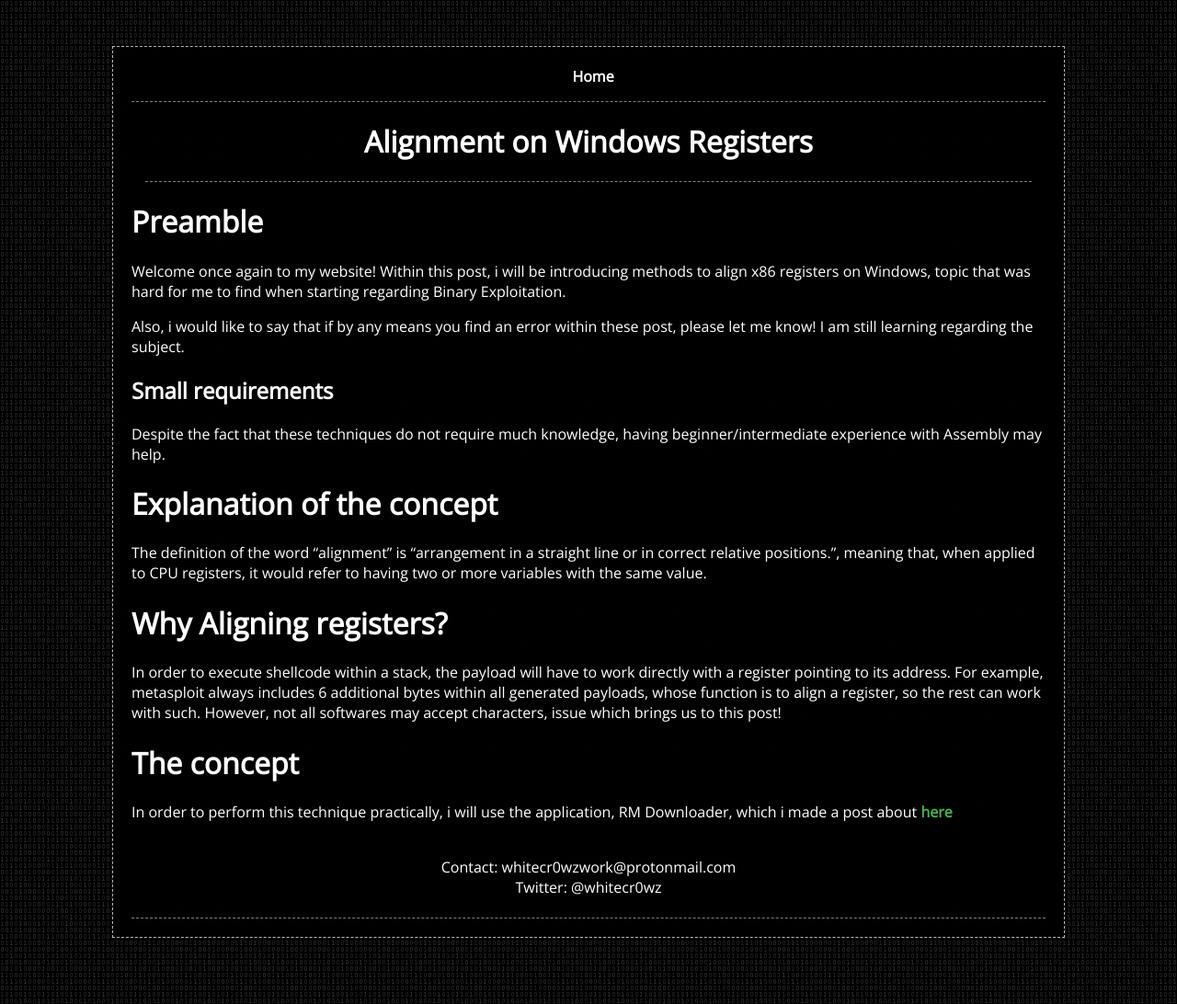
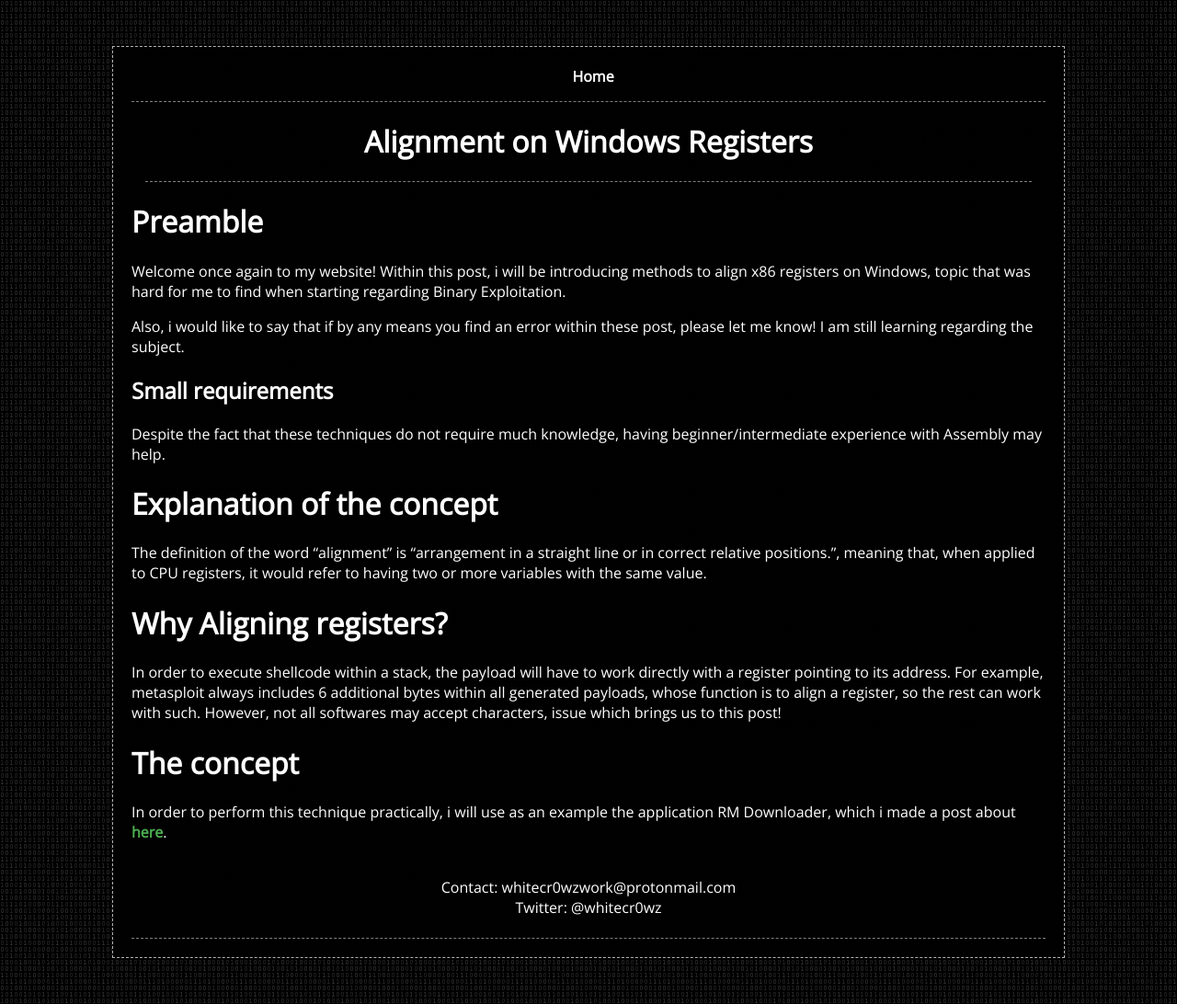
Before and after one commit to whitecr0wz/whitecr0wz.github.io, a Jekyll site: the page built from _posts/posts/2020-05-23-Alignments-on-windows-registers.md, in a window 1280 px wide. Shown: the whole page at 92% size. Built offline with Jekyll 4.4.1, drawn with Linux system fonts in a browser that asks for light colours.

Commit message:
Update 2020-05-23-Alignments-on-windows-registers.md

```diff
--- a/_posts/posts/2020-05-23-Alignments-on-windows-registers.md
+++ b/_posts/posts/2020-05-23-Alignments-on-windows-registers.md
@@ -28,4 +28,4 @@ In order to execute shellcode within a stack, the payload will have to work dire
 
 # The concept
 
-In order to perform this technique practically, i will use the application, RM Downloader, which i made a post about [here](https://whitecr0wz.github.io/posts/RM-Downloader-SEH/)
+In order to perform this technique practically, i will use as an example the application RM Downloader, which i made a post about [here](https://whitecr0wz.github.io/posts/RM-Downloader-SEH/).
```
